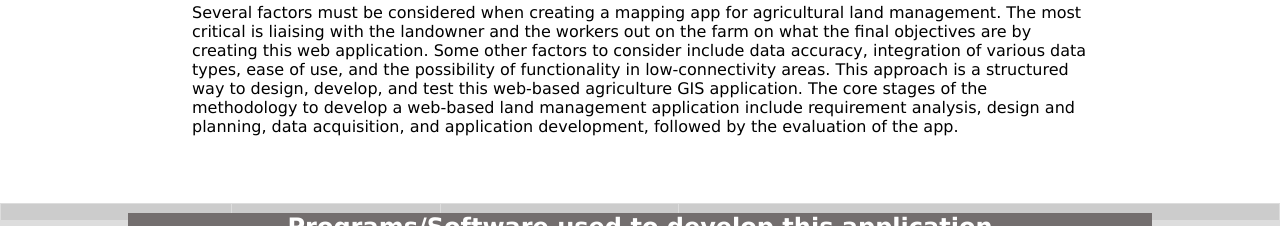
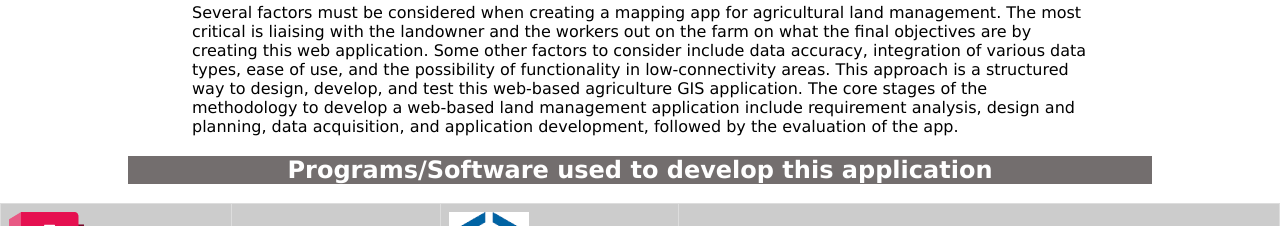
Before and after one commit to E-GeneChew/CapstoneProject, a plain HTML site: page index.html in a window 1280 px wide. Shown: the part 2114-2340 px from the top of the page. Drawn offline with Linux system fonts and the light colour scheme.

Commit message:
Update index.html

```diff
--- a/index.html
+++ b/index.html
@@ -76,15 +76,9 @@ y<!doctype html>
 	</div>
 
 <!--App Development Softwares table-->
-	<div class="bar" style="top:57px" id="App Development"><h2>Programs/Software used to develop this application</h2></div> <!-- #ID# #SKILLS# -->
+	<div class="bar" id="App Development"><h2>Programs/Software used to develop this application</h2></div> <!-- #ID# #SKILLS# -->
     <div class="skills">
         <table class="icontable">
-            <tr>
-                <td></td>
-				<td></td>
-                <td></td>
-				<td></td>
-            </tr>
             <tr>
                 <td><img src="AutoCAD.png" class="iconimages"></td>
 				<td>AutoCAD</td>
```
